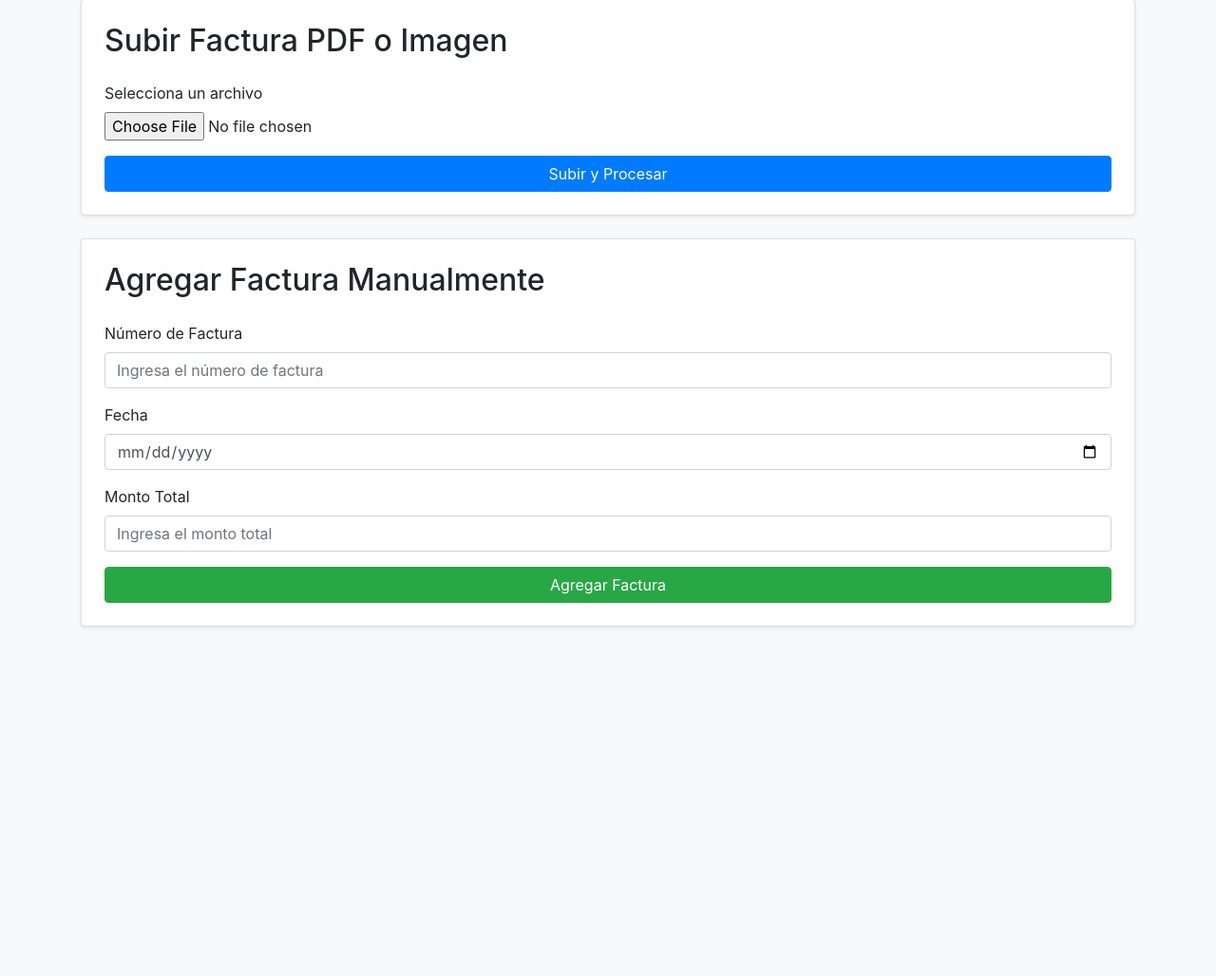
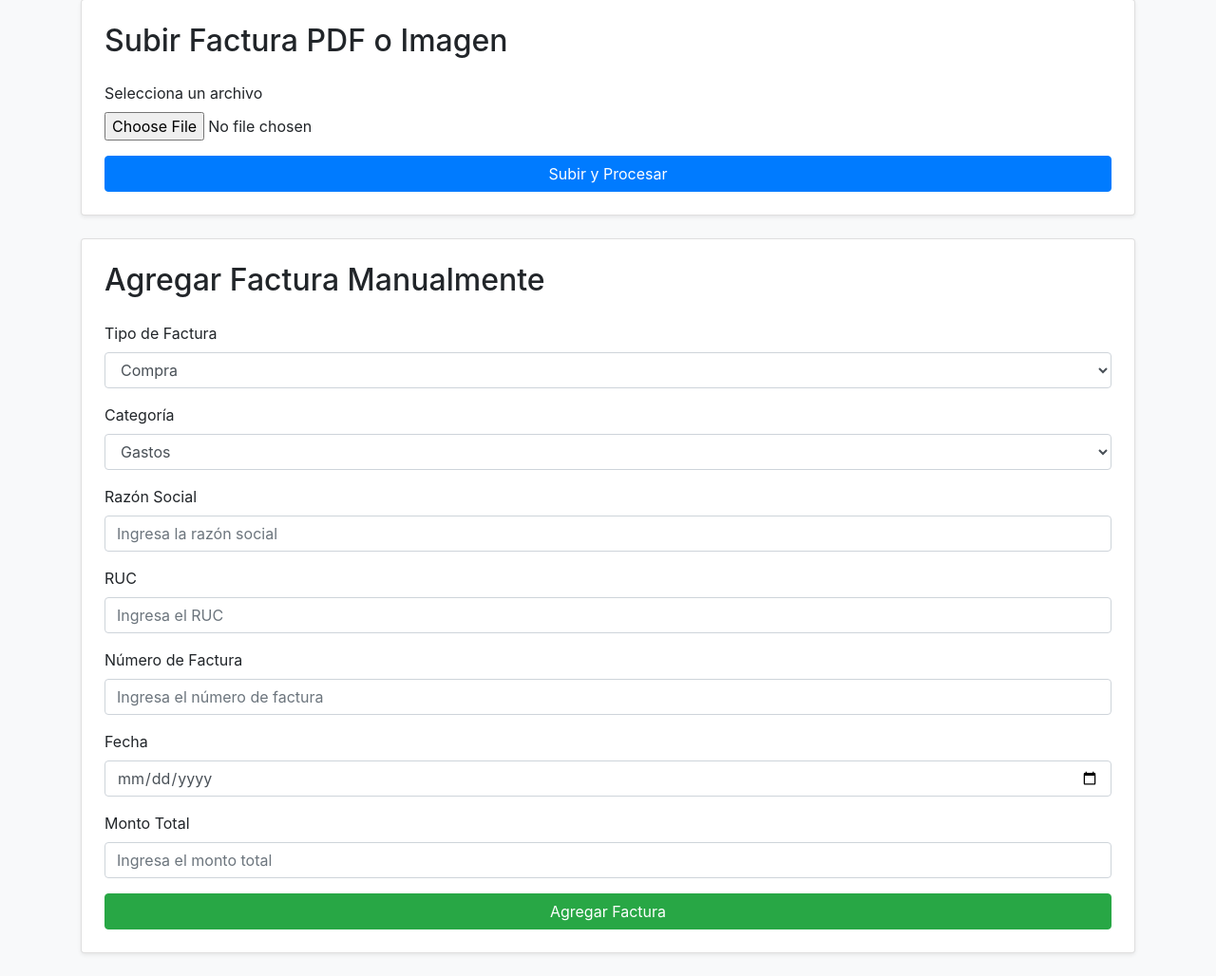
Before and after one commit to JeremyCruz/invonce-management, a Flask app: page / in a window 1280 px wide. Shown: the part 121-1149 px from the top of the page at 95% size. Before the commit the page ends 782 px from the top, so only its background shows below. Run offline with Flask 3, Linux system fonts and the light colour scheme; some libraries are stand-ins or nearby versions.

Commit message:
update v4

```diff
--- a/app.py
+++ b/app.py
@@ -88,9 +88,19 @@ def upload_file():
 @app.route('/add-manual', methods=['POST'])
 def add_manual_invoice():
     invoice_data = {
+        'Type': request.form['type'],
+        'Category': request.form['category'],
+        'Razon Social': request.form['ruc_name'],
+        'RUC': request.form['ruc'],
         'Invoice Number': request.form['invoice_number'],
         'Date': request.form['date'],
-        'Total Amount': request.form['total_amount']
+        'Sub Total': request.form['subtotal'],
+        'IGV': request.form['igv'],
+        'Inafecta': request.form['inafecta'],
+        'Gravada': request.form['gravada'],
+        'Total Amount': request.form['total_amount'],
+        'Method Payment': request.form['method_payment'],
+        'Responsable': request.form['responsable']
     }
 
     save_to_excel(invoice_data)
--- a/templates/index.html
+++ b/templates/index.html
@@ -27,6 +27,30 @@
         <div class="card p-4 shadow-sm">
             <h2 class="mb-4">Agregar Factura Manualmente</h2>
             <form id="manualForm" method="post" action="/add-manual">
+                <div class="form-group">
+                    <label for="invoiceType">Tipo de Factura</label>
+                    <select class="form-control" id="invoiceType" name="type">
+                        <option value="Compra">Compra</option>
+                        <option value="Venta">Venta</option>
+                        <!-- Puedes añadir más opciones aquí -->
+                    </select>
+                </div>
+                <div class="form-group">
+                    <label for="invoiceCategory">Categoría</label>
+                    <select class="form-control" id="invoiceCategory" name="category">
+                        <option value="Gastos">Gastos</option>
+                        <option value="Ingresos">Ingresos</option>
+                        <!-- Puedes añadir más opciones aquí -->
+                    </select>
+                </div>
+                <div class="form-group">
+                    <label for="rucName">Razón Social</label>
+                    <input type="text" class="form-control" id="rucName" name="ruc_name" placeholder="Ingresa la razón social" required>
+                </div>
+                <div class="form-group">
+                    <label for="ruc">RUC</label>
+                    <input type="text" class="form-control" id="ruc" name="ruc" placeholder="Ingresa el RUC" required>
+                </div>
                 <div class="form-group">
                     <label for="invoiceNumber">Número de Factura</label>
                     <input type="text" class="form-control" id="invoiceNumber" name="invoice_number" placeholder="Ingresa el número de factura" required>
```
Also changed, not shown: 1 other file.
